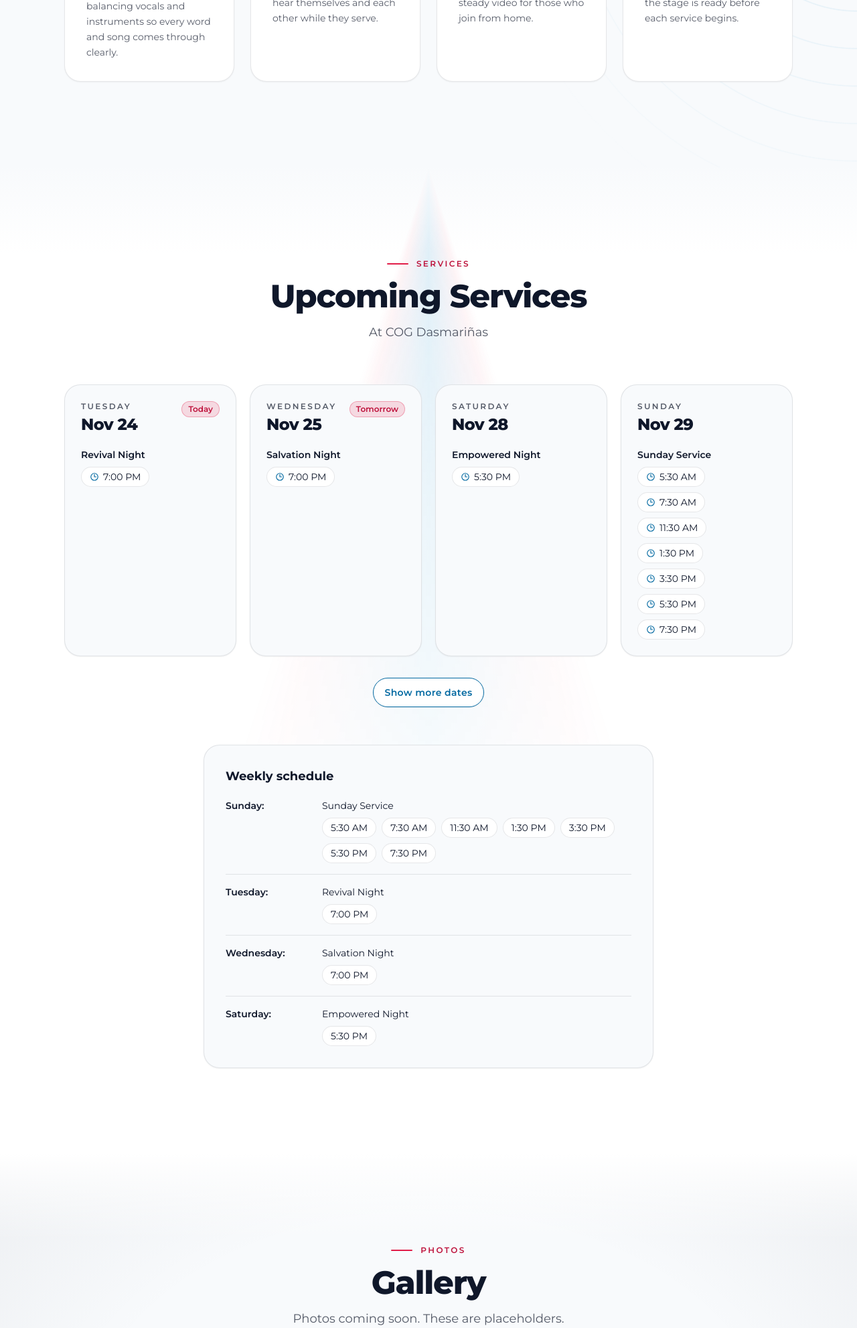
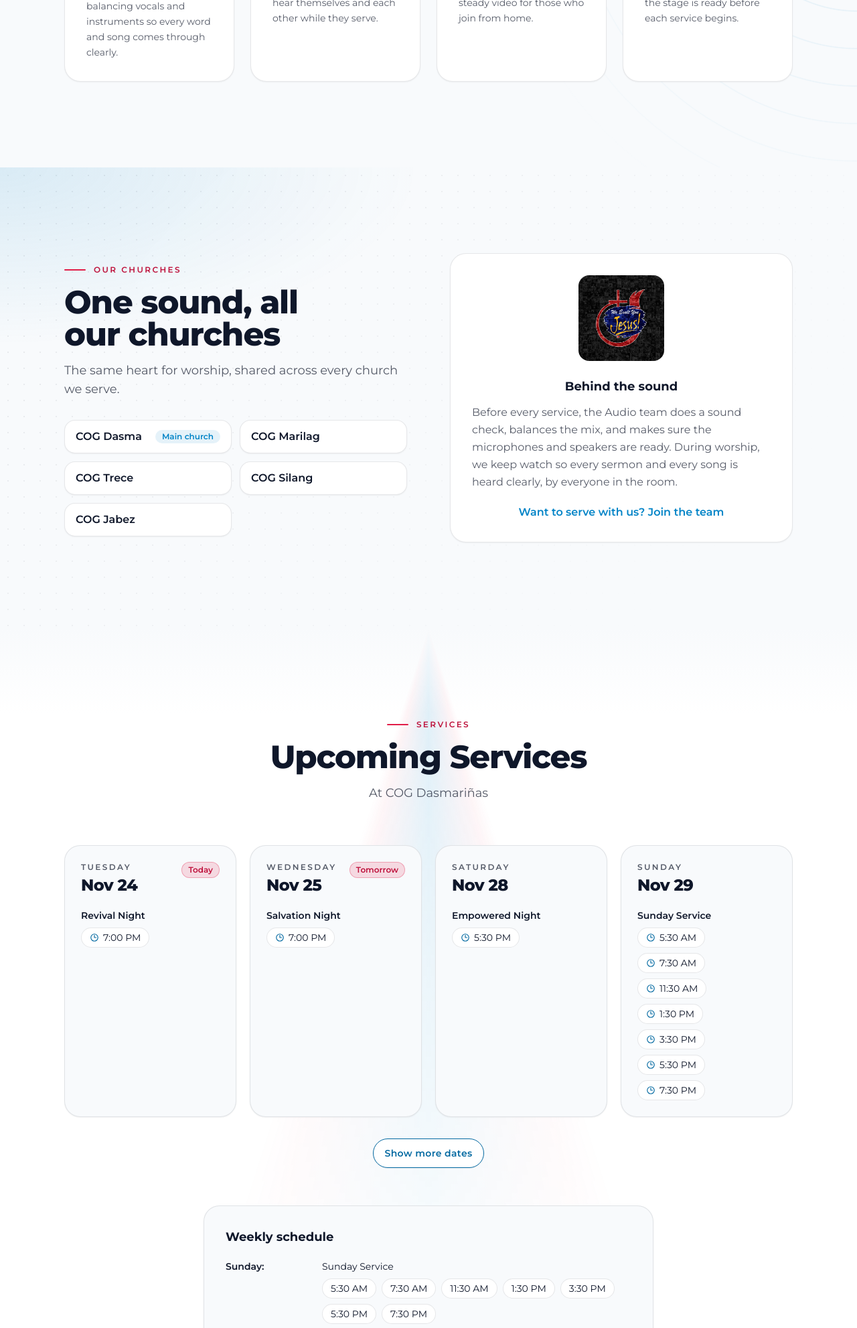
Before and after one commit to Loucho09/cog-audio-ministry, a Laravel app: page / in a window 1280 px wide. Shown: the part 2239-4222 px from the top of the page at 67% size. Run offline with Laravel 12, Linux system fonts and the light colour scheme; data comes from the database, SQL or seed files in the repository; style sheets or scripts are compiled from the project's sources; some web fonts are replaced.

Commit message:
feat: our-churches section with church logo and behind-the-sound story
Co-Authored-By: Claude Opus 5.5 <noreply@anthropic.com>

```diff
--- /dev/null
+++ b/resources/views/components/home/churches.blade.php
@@ -0,0 +1,50 @@
+{{-- Our churches: one team serving every COG church. Names only; addresses and times are TODO. --}}
+@php($churches = config('ministry.churches', []))
+
+<section id="churches" aria-labelledby="churches-title" class="relative isolate overflow-hidden bg-background py-20 sm:py-24 lg:py-32">
+    <x-site.section-backdrop variant="spotlight-left" />
+    <div class="mx-auto max-w-6xl px-5 sm:px-6 lg:px-8">
+        <div class="grid gap-12 lg:grid-cols-2 lg:items-center lg:gap-16">
+            <div>
+                <x-site.section-header
+                    id="churches-title"
+                    eyebrow="Our Churches"
+                    title="One sound, all our churches"
+                    align="left"
+                    lead="The same heart for worship, shared across every church we serve."
+                />
+
+                <ul class="mt-8 grid gap-3 sm:grid-cols-2">
+                    @foreach ($churches as $church)
+                        <li class="flex items-center justify-between gap-3 rounded-2xl border border-text/10 bg-surface px-4 py-3 shadow-sm">
+                            <span class="font-semibold text-text">{{ $church['name'] }}</span>
+                            @if ($church['is_main'] ?? false)
+                                <span class="rounded-full bg-primary/10 px-2.5 py-0.5 text-xs font-semibold text-primary">Main church</span>
+                            @endif
+                        </li>
+                    @endforeach
+                </ul>
+            </div>
+
+            <div class="rounded-3xl border border-text/10 bg-surface p-6 shadow-sm sm:p-8">
+                <img
+                    src="{{ asset('images/cog-church-logo.png') }}"
+                    alt="Church of God logo: We Exalt You Jesus"
+                    width="960"
+                    height="960"
+                    loading="lazy"
+                    class="mx-auto h-28 w-28 rounded-2xl object-cover sm:h-32 sm:w-32"
+                >
+                <h3 class="mt-6 text-center text-lg font-bold text-text">Behind the sound</h3>
+                <p class="mt-3 text-base leading-relaxed text-text/70">
+                    Before every service, the Audio team does a sound check, balances the mix, and makes sure the microphones and speakers are ready. During worship, we keep watch so every sermon and every song is heard clearly, by everyone in the room.
+                </p>
+                <p class="mt-5 text-center">
+                    <a href="#join" class="font-semibold text-primary underline-offset-4 hover:underline focus-visible:outline focus-visible:outline-2 focus-visible:outline-offset-2 focus-visible:outline-primary">
+                        Want to serve with us? Join the team
+                    </a>
+                </p>
+            </div>
+        </div>
+    </div>
+</section>
--- a/resources/views/welcome.blade.php
+++ b/resources/views/welcome.blade.php
@@ -6,6 +6,7 @@
     <x-home.impact :services-per-week="$servicesPerWeek" />
     <x-home.about />
     <x-home.what-we-do />
+    <x-home.churches />
     <x-home.team :members="$teamMembers" />
     <x-home.services :branch="$branch" :schedule="$schedule" />
     <x-home.gallery :images="$galleryImages" />
```
Also changed, not shown: tests/Feature/HomepageChurchesTest.php (added, +21 -0 lines), public/images/cog-church-logo.png (added).
